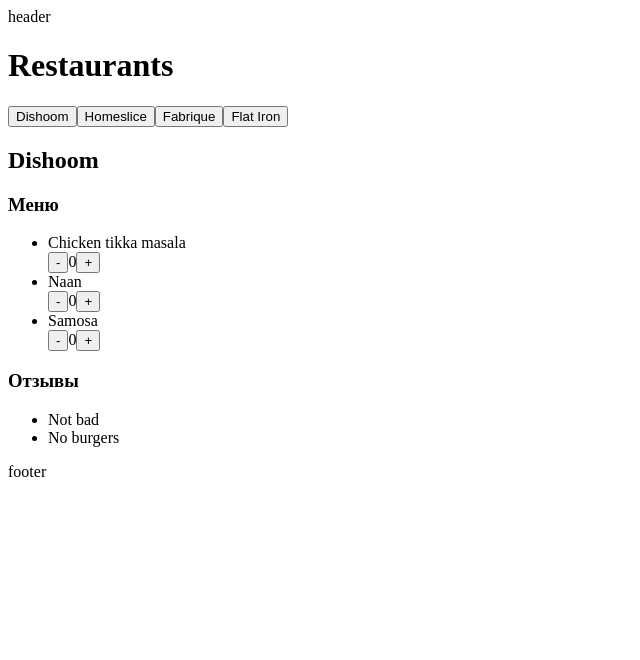
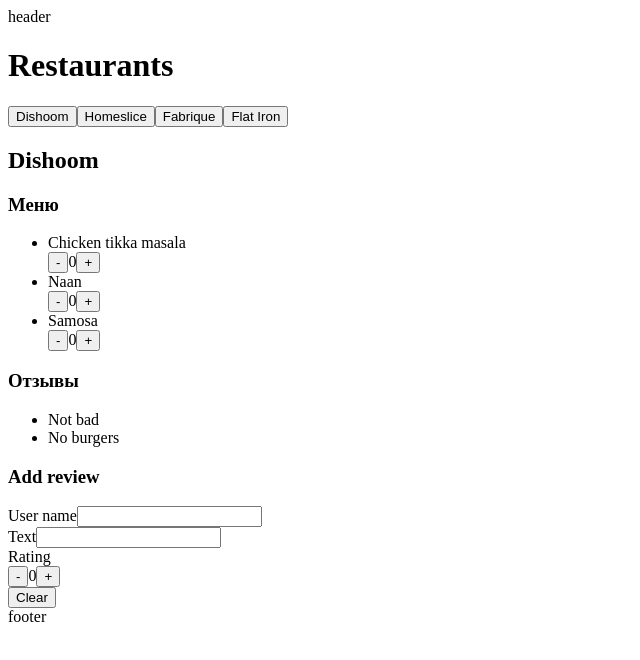
Before and after one commit to MarineMi/react-20250113, a React (Vite) app: page / in a window 1280 px wide. Shown: the top 660 px of the page, without its empty margins (0-640 px from the left). Built offline with nearby package versions, Linux system fonts and the light colour scheme.

Commit message:
hw-4 is done

```diff
--- a/src/components/counter/Counter.jsx
+++ b/src/components/counter/Counter.jsx
@@ -1,8 +1,4 @@
-import { useCount } from "./useCount";
-
-function Counter() {
-  const { count, onDecrement, onIncrement } = useCount();
-
+function Counter({ count, onDecrement, onIncrement }) {
   return (
     <div>
       <button onClick={onDecrement}>-</button>
--- a/src/components/counter/useCount.js
+++ b/src/components/counter/useCount.js
@@ -1,28 +1,28 @@
 import { useState } from "react";
 
-export const useCount = () => {
-  const [count, setCount] = useState({ value: 0 });
+export const useCount = ({ min, max }) => {
+  const [count, setCount] = useState({ value: min });
 
   const onDecrement = () => {
     setCount((prevState) => {
-      if (prevState.value > 0) {
+      if (prevState.value > min) {
         return {
           ...prevState,
           value: prevState.value - 1,
         };
       }
-      return { value: 0 };
+      return { value: min };
     });
   };
 
   const onIncrement = () => {
     setCount((prevState) => {
-      if (prevState.value < 5) {
+      if (prevState.value < max) {
         return {
           value: prevState.value + 1,
         };
       }
-      return { value: 5 };
+      return { value: max };
     });
   };
 
--- /dev/null
+++ b/src/components/menu/DishCounter.jsx
@@ -0,0 +1,15 @@
+import Counter from "../counter/Counter";
+import { useCount } from "../counter/useCount";
+
+function DishCounter() {
+  const { count, onDecrement, onIncrement } = useCount({ min: 0, max: 10 });
+  return (
+    <Counter
+      count={count}
+      onDecrement={onDecrement}
+      onIncrement={onIncrement}
+    />
+  );
+}
+
+export default DishCounter;
--- a/src/components/menu/Menu.jsx
+++ b/src/components/menu/Menu.jsx
@@ -1,4 +1,4 @@
-import Counter from "../counter/Counter";
+import DishCounter from "./DishCounter";
 
 function Menu({ menu }) {
   if (!menu.length) {
@@ -12,7 +12,7 @@
         {menu.map((menuItem) => (
           <li key={menuItem.id}>
             {menuItem.name}
-            <Counter />
+            <DishCounter />
           </li>
         ))}
       </ul>
--- /dev/null
+++ b/src/components/reviewForm/ReviewForm.jsx
@@ -0,0 +1,99 @@
+import { useReducer } from "react";
+import Counter from "../counter/Counter";
+
+const INITIAL_VALUE = {
+  user: "",
+  text: "",
+  rating: 0,
+};
+
+const SET_USER_ACTION = "SET_USER";
+const SET_TEXT_ACTION = "SET_TEXT";
+const SET_RATING_DECREMENT_ACTION = "SET_RATING_DECREMENT";
+const SET_RATING_INCREMENT_ACTION = "SET_RATING_INCREMENT";
+const SET_CLEAR_ACTION = "SET_CLEAR";
+
+const reducer = (state, { type, payload }) => {
+  switch (type) {
+    case SET_USER_ACTION:
+      return {
+        ...state,
+        user: payload,
+      };
+
+    case SET_TEXT_ACTION:
+      return {
+        ...state,
+        text: payload,
+      };
+
+    case SET_RATING_DECREMENT_ACTION:
+      return {
+        ...state,
+        rating: state.rating > 0 ? state.rating - 1 : state.rating,
+      };
+
+    case SET_RATING_INCREMENT_ACTION:
+      return {
+        ...state,
+        rating: state.rating < 5 ? state.rating + 1 : state.rating,
+      };
+
+    case SET_CLEAR_ACTION:
+      return INITIAL_VALUE;
+
+    default:
+      return state;
+  }
+};
+
+function ReviewForm() {
+  const [form, dispatch] = useReducer(reducer, INITIAL_VALUE);
+
+  const setUser = (value) =>
+    dispatch({ type: SET_USER_ACTION, payload: value });
+  const setText = (value) =>
+    dispatch({ type: SET_TEXT_ACTION, payload: value });
+  const setRatingDecrement = () =>
+    dispatch({ type: SET_RATING_DECREMENT_ACTION });
+  const setRatingIncrement = () =>
+    dispatch({ type: SET_RATING_INCREMENT_ACTION });
+  const setClear = () => dispatch({ type: SET_CLEAR_ACTION });
+
+  const { user, text, rating } = form;
+
+  return (
+    <div>
+      <h3>Add review</h3>
+      <div>
+        <span>User name</span>
+        <input
+          type="text"
+          value={user}
+          onChange={(event) => setUser(event.target.value)}
+        />
+      </div>
+      <div>
+        <span>Text</span>
+        <input
+          type="text"
+          value={text}
+          onChange={(event) => setText(event.target.value)}
+        />
+      </div>
+      <div>
+        <span>Rating</span>
+        <Counter
+          count={rating}
+          onDecrement={setRatingDecrement}
+          onIncrement={setRatingIncrement}
+        />
+      </div>
+
+      <button onClick={() => setClear()}>Clear</button>
+      {/* <button>Add review</button> */}
+    </div>
+  );
+}
+
+export default ReviewForm;
--- a/src/components/reviews/Reviews.jsx
+++ b/src/components/reviews/Reviews.jsx
@@ -1,4 +1,6 @@
-function Review({ reviews }) {
+import ReviewForm from "../reviewForm/ReviewForm";
+
+function Reviews({ reviews }) {
   if (!reviews.length) {
     return <div>Нет отзывов</div>;
   }
@@ -11,8 +13,10 @@
           <li key={reviewItem.id}>{reviewItem.text}</li>
         ))}
       </ul>
+
+      <ReviewForm />
     </div>
   );
 }
 
-export default Review;
+export default Reviews;
```
Also changed, not shown: 1 other file (tests, documents, lock files or other folders).
